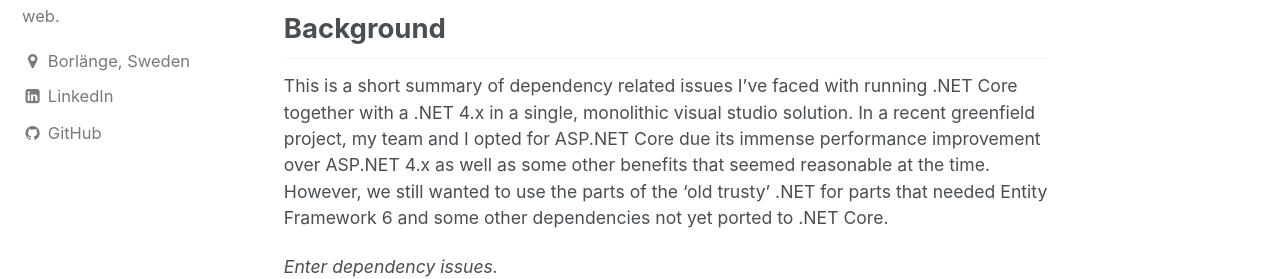
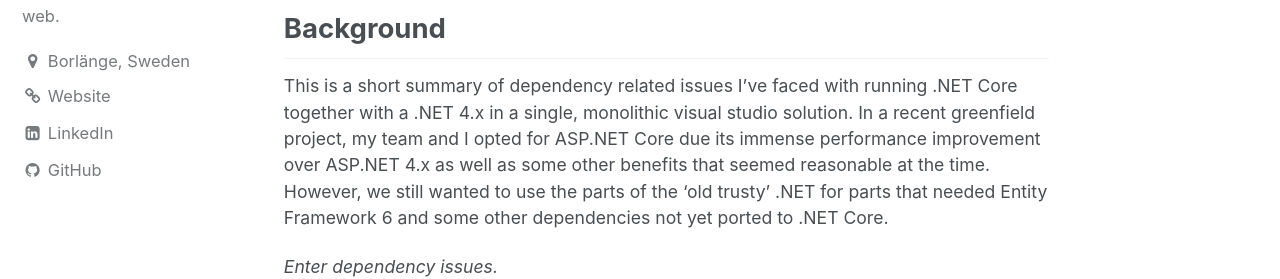
Before and after one commit to SpiderUnicorn/spiderunicorn.github.io, a Jekyll site: the page built from _posts/2016-12-15-putting-a-bandaid-net-core-dependency-issues.md, in a window 1280 px wide. Shown: the part 380-659 px from the top of the page. Built offline with Jekyll 4.4.1, drawn with Linux system fonts in a browser that asks for light colours.

Commit message:
minor style changes

```diff
--- a/_config.yml
+++ b/_config.yml
@@ -6,7 +6,7 @@
 # `jekyll serve`. If you change this file, please restart the server process.
 
 # Site Settings
-locale                   : "en"
+locale                   : "en-GB"
 title                    : "Blog"
 title_separator          : "-"
 name                     : "Johan Nyström"
@@ -64,7 +64,7 @@ og_image                 : # Open Graph/Twitter default site image
 # For specifying social profiles
 # - https://developers.google.com/structured-data/customize/social-profiles
 social:
-  type                   : # Person or Organization (defaults to Person)
+  type                   : Person
   name                   : # If the user or organization name differs from the site's name
   links:
 
@@ -82,7 +82,7 @@ author:
   bio              : "Keeping up with .NET Core and the modern web."
   location         : "Borlänge, Sweden"
   email            :
-  uri              :
+  uri              : "http://spiderunicorn.github.io"
   bitbucket        :
   codepen          :
   dribbble         :
@@ -135,8 +135,6 @@ exclude:
   - Rakefile
   - README
   - tmp
-  - /docs # ignore Minimal Mistakes /docs
-  - /test # ignore Minimal Mistakes /test
 keep_files:
   - .git
   - .svn
--- a/_includes/social-share.html
+++ b/_includes/social-share.html
@@ -1,13 +1,24 @@
+
 <section class="page__share">
   {% if site.data.ui-text[site.locale].share_on_label %}
     <h4 class="page__share-title">{{ site.data.ui-text[site.locale].share_on_label | default: "Share on" }}</h4>
   {% endif %}
 
-  <a href="https://twitter.com/intent/tweet?{% if site.twitter.username %}via={{ site.twitter.username }}&{% endif %}text={{ page.title }} {{ page.url | absolute_url }}" class="btn btn--twitter" title="{{ site.data.ui-text[site.locale].share_on_label | default: 'Share on' }} Twitter"><i class="fa fa-fw fa-twitter" aria-hidden="true"></i><span> Twitter</span></a>
+  <a href="https://twitter.com/intent/tweet?{% if site.twitter.username %}via={{ site.twitter.username }}&{% endif %}text={{ page.title }} {{ page.url | absolute_url }}"
+  class="btn btn--twitter">
+  <i class="fa fa-fw fa-twitter" aria-hidden="true"></i>
+  <span> Twitter</span></a>
 
-  <a href="https://www.facebook.com/sharer/sharer.php?u={{ page.url | absolute_url }}" class="btn btn--facebook" title="{{ site.data.ui-text[site.locale].share_on_label | default: 'Share on' }} Facebook"><i class="fa fa-fw fa-facebook" aria-hidden="true"></i><span> Facebook</span></a>
 
-  <a href="https://plus.google.com/share?url={{ page.url | absolute_url }}" class="btn btn--google-plus" title="{{ site.data.ui-text[site.locale].share_on_label | default: 'Share on' }} Google Plus"><i class="fa fa-fw fa-google-plus" aria-hidden="true"></i><span> Google+</span></a>
+  <a href="https://www.facebook.com/sharer/sharer.php?u={{ page.url | absolute_url }}"
+  class="btn btn--facebook">
+  <i class="fa fa-fw fa-facebook" aria-hidden="true"></i><span> Facebook</span></a>
 
-  <a href="https://www.linkedin.com/shareArticle?mini=true&url={{ page.url | absolute_url }}" class="btn btn--linkedin" title="{{ site.data.ui-text[site.locale].share_on_label | default: 'Share on' }} LinkedIn"><i class="fa fa-fw fa-linkedin" aria-hidden="true"></i><span> LinkedIn</span></a>
+  <a href="https://plus.google.com/share?url={{ page.url | absolute_url }}"
+  class="btn btn--google-plus">
+  <i class="fa fa-fw fa-google-plus" aria-hidden="true"></i><span> Google+</span></a>
+
+  <a href="https://www.linkedin.com/shareArticle?mini=true&url={{ page.url | absolute_url }}"
+  class="btn btn--linkedin" >
+  <i class="fa fa-fw fa-linkedin" aria-hidden="true"></i><span> LinkedIn</span></a>
 </section>
--- a/_sass/_buttons.scss
+++ b/_sass/_buttons.scss
@@ -133,6 +133,7 @@
     }
   }
 
+
   /* extra large button */
 
   &--x-large {
```
